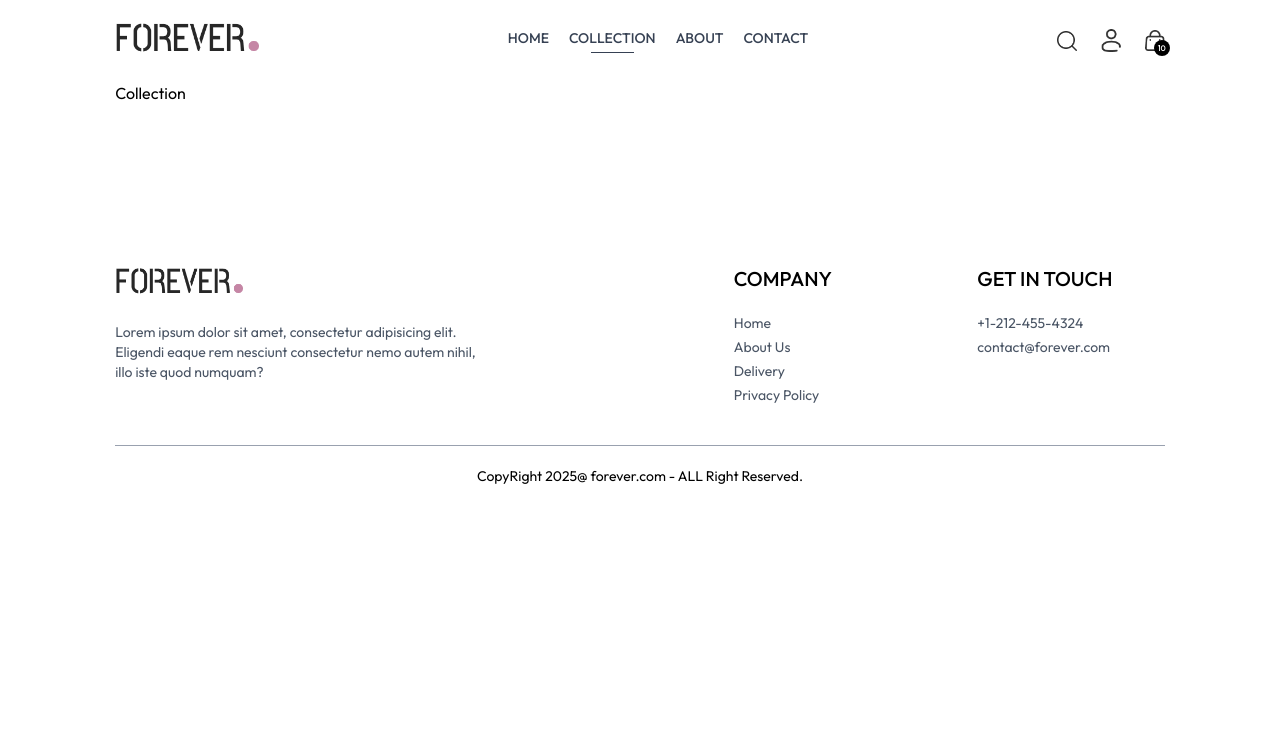
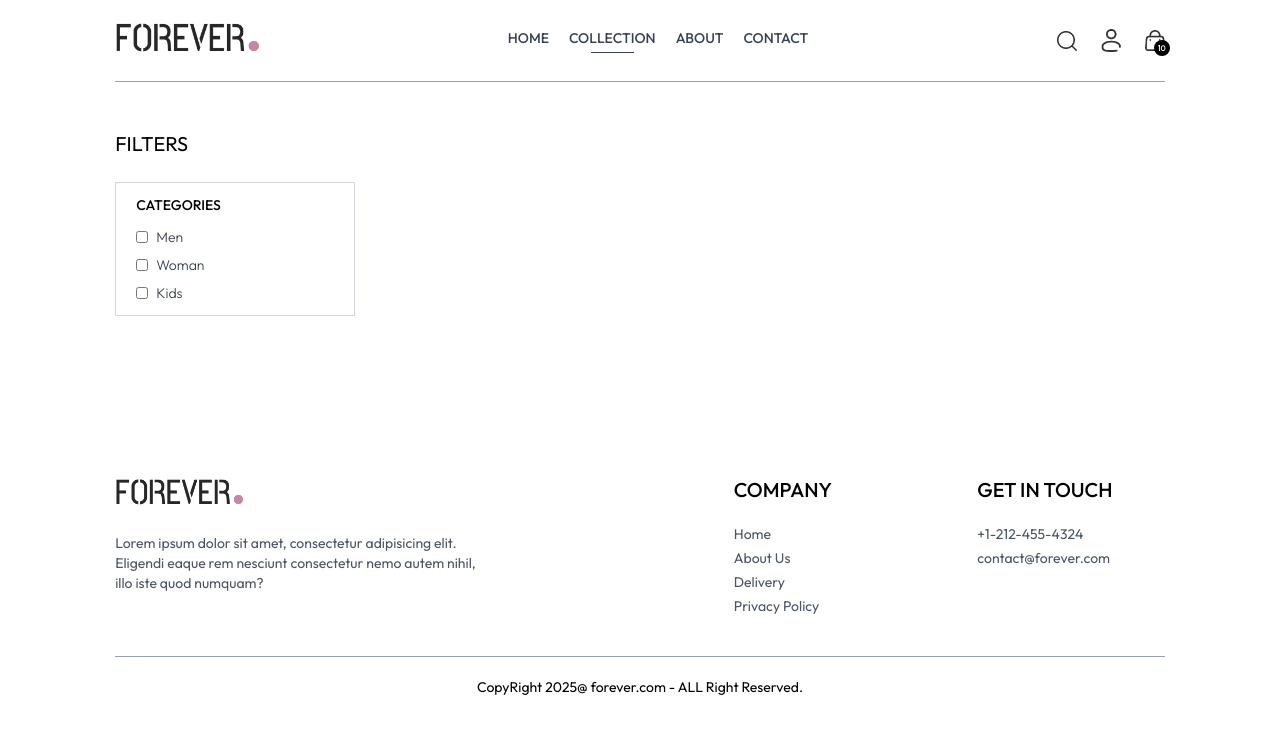
Before and after one commit to Samriddhadewan/ECOMMERCE-app, a React (Vite) app in the folder frontend/: page /collection in a window 1280 px wide. Shown: the top 734 px of the page. Built offline with nearby package versions, Linux system fonts and the light colour scheme.

Commit message:
developing the collection sectinon

```diff
--- a/frontend/src/pages/Collection.jsx
+++ b/frontend/src/pages/Collection.jsx
@@ -1,8 +1,36 @@
-import React from 'react'
+import React, { useContext, useState } from 'react'
+import { ShopContext } from '../context/ShopContext'
 
 const Collection = () => {
+  const {products} = useContext(ShopContext);
+  const [showFilter, setShowFilter] = useState(false);
+
+
   return (
-    <div>Collection</div>
+    <div className='flex flex-col sm:flex-row gap-1 sm:gap-10 pt-10 border-t border-gray-400'>
+
+    {/* Filter options */}
+    <div className='min-w-60'>
+      <p className='my-2 text-xl flex items-center cursor-pointer gap-2'>FILTERS</p>
+      {/* Category Filter */}
+      <div className={`border border-gray-300 pl-5 py-3 mt-6 ${showFilter? ``:"hidden"} sm:block`}>
+        <p className='mb-3 text-sm font-medium'>CATEGORIES</p>
+        <div className='flex flex-col gap-2 text-sm font-light text-gray-700'>
+          <p className='flex gap-2'>
+            <input type="checkbox" className='w-3' value={'men'}/> Men
+          </p>
+          <p className='flex gap-2'>
+            <input type="checkbox" className='w-3' value={'woman'}/> Woman
+          </p>
+          <p className='flex gap-2'>
+            <input type="checkbox" className='w-3' value={'kids'}/> Kids
+          </p>
+        </div>
+      </div>
+
+    </div>
+
+    </div>
   )
 }
 
```
